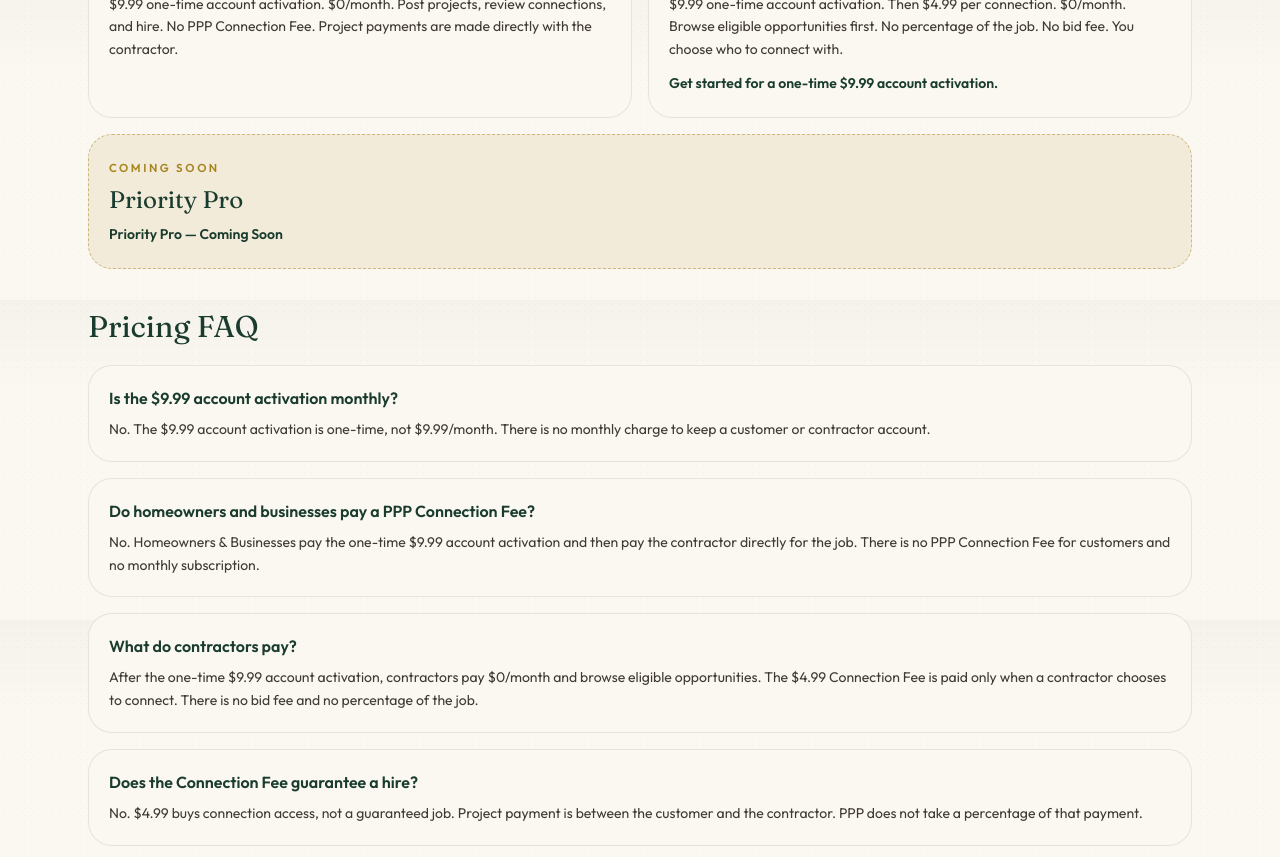
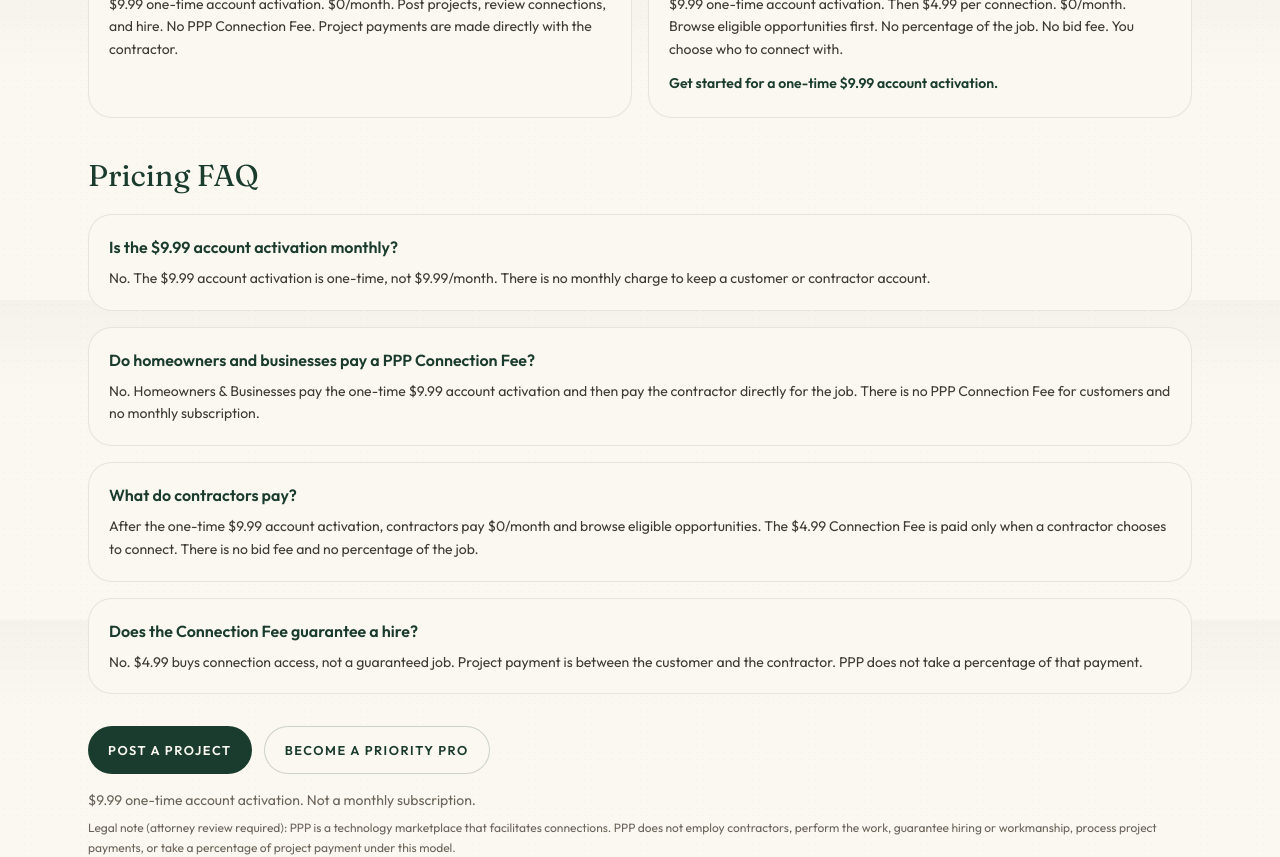
Before and after one commit to 1319Dev/priority-property-pros, a React (Vite) app: page /pricing in a window 1280 px wide. Shown: the part 980-1837 px from the top of the page. Built offline with nearby package versions, Linux system fonts and the light colour scheme; no server answers.

Commit message:
Remove the Priority Pro coming-soon pricing teaser.
Drop the unused subscription/upsell card and FAQ from public pricing.
Keep live contractor chrome and payment-coming-soon copy.

Co-authored-by: 1319Dev <1319Dev@users.noreply.github.com>

```diff
--- a/src/data/pricing.ts
+++ b/src/data/pricing.ts
@@ -73,10 +73,6 @@ export const PRO_DASHBOARD_PRICING_NOTE =
 export const CONNECTION_FEE_NO_HIRE_GUARANTEE =
   "The $4.99 Connection Fee purchases connection access. It does not guarantee a hire or the work.";
 
-export const PRIORITY_PRO_NAME = "Priority Pro";
-export const PRIORITY_PRO_STATUS = "Coming Soon";
-export const PRIORITY_PRO_DETAIL = "Priority Pro — Coming Soon";
-
 export const PRICING_FAQ = [
   {
     question: "Is the $9.99 account activation monthly?",
@@ -98,8 +94,4 @@ export const PRICING_FAQ = [
     answer:
       "No. $4.99 buys connection access, not a guaranteed job. Project payment is between the customer and the contractor. PPP does not take a percentage of that payment.",
   },
-  {
-    question: "What is Priority Pro?",
-    answer: "Priority Pro — Coming Soon.",
-  },
 ] as const;
--- a/src/pages/PricingPage.tsx
+++ b/src/pages/PricingPage.tsx
@@ -14,9 +14,6 @@ import {
   PRICING_PAGE_TITLE,
   PRICING_PRIMARY,
   PRICING_SECONDARY,
-  PRIORITY_PRO_DETAIL,
-  PRIORITY_PRO_NAME,
-  PRIORITY_PRO_STATUS,
   PRO_PRICING_SUMMARY,
   SIGNUP_FEE,
   SIGNUP_FEE_NOT_MONTHLY,
@@ -80,14 +77,6 @@ export function PricingPage() {
           </article>
         </div>
 
-        <article className="mt-4 rounded-3xl border border-dashed border-gold-600/50 bg-cream-100 px-5 py-6">
-          <p className="text-[0.72rem] font-semibold uppercase tracking-[0.22em] text-gold-600">
-            {PRIORITY_PRO_STATUS}
-          </p>
-          <h2 className="mt-2 font-display text-2xl text-forest-800">{PRIORITY_PRO_NAME}</h2>
-          <p className="mt-2 text-sm font-semibold text-forest-800">{PRIORITY_PRO_DETAIL}</p>
-        </article>
-
         <div className="mt-10">
           <h2 className="font-display text-2xl text-forest-800 sm:text-3xl">Pricing FAQ</h2>
           <dl className="mt-5 space-y-4">
```
Also changed, not shown: 1 other file (tests, documents, lock files or other folders).
